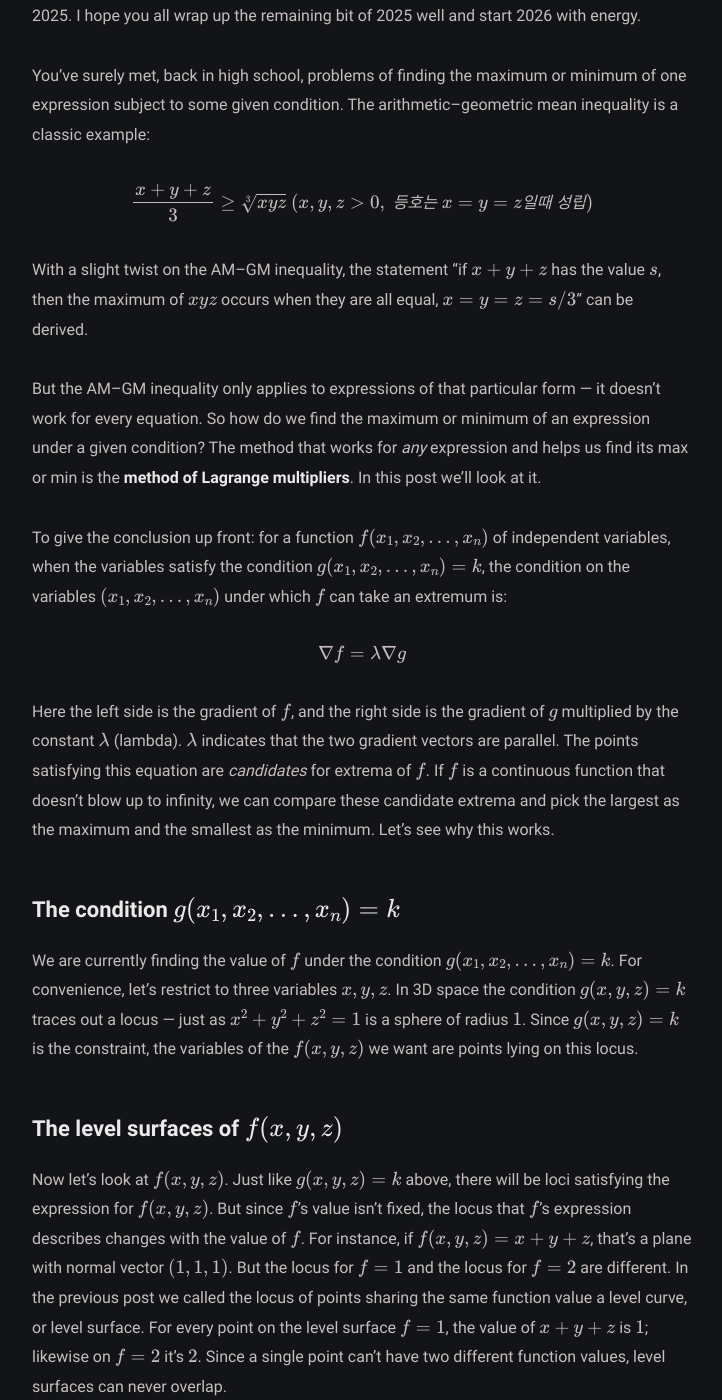
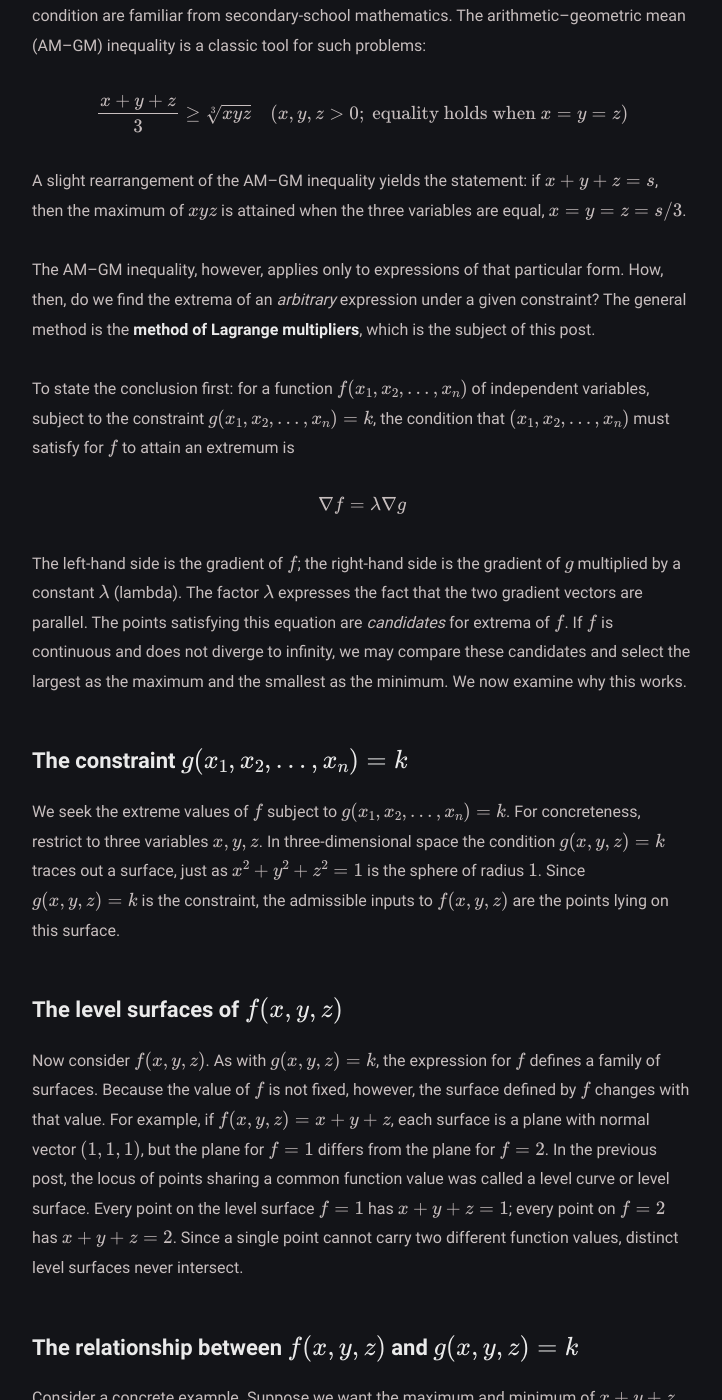
Before and after one commit to Oasisforhaanee/Oasisforhaanee.github.io, a Jekyll site: the page built from _posts/2025-12-25-lagrange-multipliers.md, in a window 1280 px wide and 1400 px high, scrolled down 421 px. Shown: the whole window, without its empty margins (278-1000 px from the left). Built offline with Jekyll 4.4.1, drawn with Linux system fonts in a browser that asks for light colours; comment, search, counter and statistics services are not loaded; some of the changed text lies outside the part shown.

Commit message:
Rewrite post: 2025-12-25-lagrange-multipliers

```diff
--- a/_posts/2025-12-25-lagrange-multipliers.md
+++ b/_posts/2025-12-25-lagrange-multipliers.md
@@ -11,81 +11,79 @@
 
 ---
 
-Hello everyone. Merry Christmas. Luckily it didn't snow. This will probably be my last post of 2025. I hope you all wrap up the remaining bit of 2025 well and start 2026 with energy.
+Problems that ask for the maximum or minimum of an expression subject to a given condition are familiar from secondary-school mathematics. The arithmetic–geometric mean (AM–GM) inequality is a classic tool for such problems:
 
-You've surely met, back in high school, problems of finding the maximum or minimum of one expression subject to some given condition. The arithmetic–geometric mean inequality is a classic example:
+$$\frac{x+y+z}{3}\ge \sqrt[3]{xyz}\quad (x,y,z>0;\ \text{equality holds when } x=y=z)$$
 
-$$\frac{x+y+z}{3}\ge \sqrt[3]{xyz}\ (x,y,z>0,\ 등호는\ x=y=z일때\ 성립)$$
+A slight rearrangement of the AM–GM inequality yields the statement: if $x+y+z=s$, then the maximum of $xyz$ is attained when the three variables are equal, $x=y=z=s/3$.
 
-With a slight twist on the AM–GM inequality, the statement "if $x+y+z$ has the value $s$, then the maximum of $xyz$ occurs when they are all equal, $x=y=z=s/3$" can be derived.
+The AM–GM inequality, however, applies only to expressions of that particular form. How, then, do we find the extrema of an *arbitrary* expression under a given constraint? The general method is the **method of Lagrange multipliers**, which is the subject of this post.
 
-But the AM–GM inequality only applies to expressions of that particular form — it doesn't work for every equation. So how do we find the maximum or minimum of an expression under a given condition? The method that works for *any* expression and helps us find its max or min is the **method of Lagrange multipliers**. In this post we'll look at it.
-
-To give the conclusion up front: for a function $f(x_1,x_2,\dots,x_n)$ of independent variables, when the variables satisfy the condition $g(x_1,x_2,\dots,x_n)=k$, the condition on the variables $(x_1,x_2,\dots,x_n)$ under which $f$ can take an extremum is:
+To state the conclusion first: for a function $f(x_1,x_2,\dots,x_n)$ of independent variables, subject to the constraint $g(x_1,x_2,\dots,x_n)=k$, the condition that $(x_1,x_2,\dots,x_n)$ must satisfy for $f$ to attain an extremum is
 
 $$\nabla f=\lambda \nabla g$$
 
-Here the left side is the gradient of $f$, and the right side is the gradient of $g$ multiplied by the constant $\lambda$ (lambda). $\lambda$ indicates that the two gradient vectors are parallel. The points satisfying this equation are *candidates* for extrema of $f$. If $f$ is a continuous function that doesn't blow up to infinity, we can compare these candidate extrema and pick the largest as the maximum and the smallest as the minimum. Let's see why this works.
+The left-hand side is the gradient of $f$; the right-hand side is the gradient of $g$ multiplied by a constant $\lambda$ (lambda). The factor $\lambda$ expresses the fact that the two gradient vectors are parallel. The points satisfying this equation are *candidates* for extrema of $f$. If $f$ is continuous and does not diverge to infinity, we may compare these candidates and select the largest as the maximum and the smallest as the minimum. We now examine why this works.
 
-## The condition $g(x_1,x_2,\dots,x_n)=k$
+## The constraint $g(x_1,x_2,\dots,x_n)=k$
 
-We are currently finding the value of $f$ under the condition $g(x_1,x_2,\dots,x_n)=k$. For convenience, let's restrict to three variables $x,y,z$. In 3D space the condition $g(x,y,z)=k$ traces out a locus — just as $x^2+y^2+z^2=1$ is a sphere of radius $1$. Since $g(x,y,z)=k$ is the constraint, the variables of the $f(x,y,z)$ we want are points lying on this locus.
+We seek the extreme values of $f$ subject to $g(x_1,x_2,\dots,x_n)=k$. For concreteness, restrict to three variables $x,y,z$. In three-dimensional space the condition $g(x,y,z)=k$ traces out a surface, just as $x^2+y^2+z^2=1$ is the sphere of radius $1$. Since $g(x,y,z)=k$ is the constraint, the admissible inputs to $f(x,y,z)$ are the points lying on this surface.
 
 ## The level surfaces of $f(x,y,z)$
 
-Now let's look at $f(x,y,z)$. Just like $g(x,y,z)=k$ above, there will be loci satisfying the expression for $f(x,y,z)$. But since $f$'s value isn't fixed, the locus that $f$'s expression describes changes with the value of $f$. For instance, if $f(x,y,z)=x+y+z$, that's a plane with normal vector $(1,1,1)$. But the locus for $f=1$ and the locus for $f=2$ are different. In the previous post we called the locus of points sharing the same function value a level curve, or level surface. For every point on the level surface $f=1$, the value of $x+y+z$ is $1$; likewise on $f=2$ it's $2$. Since a single point can't have two different function values, level surfaces can never overlap.
+Now consider $f(x,y,z)$. As with $g(x,y,z)=k$, the expression for $f$ defines a family of surfaces. Because the value of $f$ is not fixed, however, the surface defined by $f$ changes with that value. For example, if $f(x,y,z)=x+y+z$, each surface is a plane with normal vector $(1,1,1)$, but the plane for $f=1$ differs from the plane for $f=2$. In the previous post, the locus of points sharing a common function value was called a level curve or level surface. Every point on the level surface $f=1$ has $x+y+z=1$; every point on $f=2$ has $x+y+z=2$. Since a single point cannot carry two different function values, distinct level surfaces never intersect.
 
 ## The relationship between $f(x,y,z)$ and $g(x,y,z)=k$
 
-Let's take an example. Suppose we want the max or min of $x+y+z$ subject to $x^2+y^2+z^2=1$. Then $g=k$ and $f$ are:
+Consider a concrete example. Suppose we want the maximum and minimum of $x+y+z$ subject to $x^2+y^2+z^2=1$. Then $g=k$ and $f$ are
 
 $$g(x,y,z)=x^2+y^2+z^2=1$$
 
 $$f(x,y,z)=x+y+z$$
 
-Now let's connect the two. Over the points on the locus satisfying $g(x,y,z)=k$, we must make the value of $f(x,y,z)$ as large or as small as possible. First, here is the locus of $g$.
+We now relate the two. Among the points on the surface $g(x,y,z)=k$, we want to make $f(x,y,z)$ as large or as small as possible. First, here is the constraint surface $g$.
 
 ![The graph of $x^2+y^2+z^2=1$.](/assets/img/Screenshot_20251225_203847_Chrome.jpg)
 
 The graph of $x^2+y^2+z^2=1$
 
-Over the points of this locus, let's lay out the level surfaces corresponding to the values of $x+y+z$.
+Over this surface, we lay out the level surfaces corresponding to various values of $x+y+z$.
 
 ![The level surfaces of $x+y+z$ over the sphere $x^2+y^2+z^2=1$.](/assets/img/Screenshot_20251225_204224_Chrome.jpg)
 
 The graph of $x^2+y^2+z^2=1$ together with $x+y+z=1$
 
-The overlap of $x+y+z=1$ and $x^2+y^2+z^2=1$ is the locus of solutions satisfying both equations. So is the maximum of $x+y+z$ equal to $1$? Looking at this picture, clearly not. As $x+y+z$ grows larger, the plane equation shifts in the $+x,+y,+z$ direction, yet it still intersects $x^2+y^2+z^2=1$. Here is the same figure with $x+y+z=1.5$ added.
+The intersection of $x+y+z=1$ and $x^2+y^2+z^2=1$ is the set of points satisfying both equations. Is the maximum of $x+y+z$ therefore equal to $1$? Clearly not. As $x+y+z$ increases, the plane shifts in the $(+x,+y,+z)$ direction, yet it still intersects the sphere. The figure below adds the plane $x+y+z=1.5$.
 
 ![Adding the plane $x+y+z=1.5$, which still meets the sphere.](/assets/img/Screenshot_20251225_205923_Chrome.jpg)
 
 The graph of $x+y+z=1$ (left) and $x+y+z=1.5$ (right)
 
-We see that even the $x+y+z=1.5$ plane still intersects $x^2+y^2+z^2=1$. So if we keep increasing the value of $f$, and finally find the point where it last meets $g$, we can guess that the maximum of $f$ occurs at that point. And we also see that at that point the level surfaces of $g$ and $f$ are tangent. This is the heart of the method of Lagrange multipliers: the point where the two level surfaces are tangent serves as a candidate extremum of $f$.
+Even the plane $x+y+z=1.5$ still intersects $x^2+y^2+z^2=1$. If we continue to increase the value of $f$ and locate the last point at which the plane still touches $g$, we may expect the maximum of $f$ to occur there. At that point the level surfaces of $f$ and $g$ are tangent. This is the heart of the method of Lagrange multipliers: a point where the two level surfaces are tangent is a candidate extremum of $f$.
 
-Why a *candidate* extremum? We haven't studied it yet, but it's because that point could be a saddle point. Briefly, think of it as similar to an inflection point of a cubic in 3D. $f$ and $g$ are tangent even at a saddle point. But this doesn't cause a problem for finding max/min — even if we include saddle points along with the extrema, the max and min will after all come from the actual extrema, not the saddles.
+Why only a *candidate*? Because such a point may be a saddle point. Briefly, a saddle point is the three-dimensional analogue of an inflection point of a cubic; $f$ and $g$ are tangent at a saddle point as well. This causes no difficulty for finding the maximum and minimum, however: even if saddle points are included among the candidates, the maximum and minimum will be taken at the genuine extrema, not at the saddles.
 
 ![Visualizing a saddle point on the hyperbolic paraboloid $z=x^2-y^2$.](/assets/img/saddle_point_hyperbolic_paraboloid.jpg)
 
-The shape of a saddle point — the hyperbolic paraboloid $z=x^2-y^2$, with a minimum along the $x$-axis and a maximum along the $y$-axis meeting at $(0,0,0)$.
+The shape of a saddle point—the hyperbolic paraboloid $z=x^2-y^2$, with a minimum along the $x$-axis and a maximum along the $y$-axis meeting at $(0,0,0)$.
 
-Now we know that candidate extrema of $f$ and $g$ can appear. To find them we use the gradient. In the previous post (on partial derivatives and the gradient) we said the gradient vector is perpendicular to the level surface. $f$ and $g$ being tangent means that at the point of tangency the two gradient vectors are parallel — i.e., they stand in a constant-multiple proportion. In formula form:
+We now know that candidate extrema arise where the level surfaces of $f$ and $g$ are tangent. To locate them, we use the gradient. In the previous post on partial derivatives and the gradient, we showed that the gradient vector is perpendicular to the level surface. Tangency of $f$ and $g$ therefore means that at the point of contact the two gradient vectors are parallel—that is, one is a constant multiple of the other. In symbols:
 
 $$\nabla f=\lambda \nabla g$$
 
-Here the upside-down triangle is the operator that computes the gradient. $\lambda$ tells us the two gradient vectors are constant multiples of each other. Let's solve the example above using this equation. The gradients of $f$ and $g$ are:
+Here the inverted triangle is the gradient operator, and $\lambda$ expresses that the two gradient vectors are proportional. We now solve the example above using this equation. The gradients of $f$ and $g$ are
 
 $$\nabla f=\left(\frac{\partial f}{\partial x},\frac{\partial f}{\partial y},\frac{\partial f}{\partial z}\right)=\left(1,\ 1,\ 1\right)$$
 
 $$\nabla g=\left(\frac{\partial g}{\partial x},\frac{\partial g}{\partial y},\frac{\partial g}{\partial z}\right)=(2x,2y,2z)$$
 
-So $(1,1,1)=\lambda(2x,2y,2z)$, which gives:
+Thus $(1,1,1)=\lambda(2x,2y,2z)$, which gives
 
 $$\nabla f=\lambda \nabla g=(1,1,1)=\lambda (2x,2y,2z)$$
 
 $$x=y=z=\frac{1}{2\lambda }$$
 
-Substituting these into the constraint $g$ yields the value of $\lambda$. With $x^2+y^2+z^2=1$ we get:
+Substituting into the constraint $g$ determines $\lambda$. With $x^2+y^2+z^2=1$,
 
 $$\left(\frac{1}{2\lambda }\right)^2+\left(\frac{1}{2\lambda }\right)^2+\left(\frac{1}{2\lambda }\right)^2=1$$
 
@@ -93,7 +91,7 @@
 
 $$\lambda =\pm \frac{\sqrt{3}}{2}$$
 
-And therefore:
+Therefore
 
 $$x=y=z=\pm \frac{1}{\sqrt{3}}$$
 
@@ -101,18 +99,16 @@
 
 $$f\left(-\frac{1}{\sqrt{3}},-\frac{1}{\sqrt{3}},-\frac{1}{\sqrt{3}}\right)=-\frac{3}{\sqrt{3}}=-\sqrt{3}$$
 
-These values are the candidate extrema of $f$. Since this equation yields both the max and the min (because it's defined on a closed bounded set — the detailed explanation is omitted), we naturally find the maximum to be $\sqrt{3}$ and the minimum to be $-\sqrt{3}$.
+These are the candidate extrema of $f$. Since this problem is posed on a closed and bounded set, both a maximum and a minimum must exist (the detailed justification is omitted), and we conclude that the maximum is $\sqrt{3}$ and the minimum is $-\sqrt{3}$.
 
 ![The planes $x+y+z=-\sqrt3$ (left) and $x+y+z=\sqrt3$ (right); they are perfectly tangent to $g$.](/assets/img/Screenshot_20251225_213042_Chrome.jpg)
 
-The graphs of $x+y+z=-\sqrt3$ (left) and $x+y+z=\sqrt3$ (right); you can see they are perfectly tangent to $g$.
+The graphs of $x+y+z=-\sqrt3$ (left) and $x+y+z=\sqrt3$ (right); both are tangent to $g$.
 
-The core of the Lagrange multiplier method — for finding the max of an arbitrary expression under constraints — is that an extremum can occur where the constraint locus and the level surface of the expression are tangent. Since tangency means the gradient vectors are parallel, we solve using this fact. That is the method of Lagrange multipliers.
+The core idea of the method of Lagrange multipliers—for finding the extrema of an arbitrary expression under a constraint—is that an extremum can occur only where the constraint surface and a level surface of the objective are tangent. Since tangency means the gradient vectors are parallel, we solve for the points where this holds.
 
-Of course the method has limitations. The points we find are only *candidates* for extrema, so they might not actually be extrema. Also, if a huge number of extrema appear, the computation becomes massive. But in that it singles out the candidate points for the max/min among infinitely many points, it is nearly indispensable for problems of maximizing or minimizing a function under given conditions, so it's worth learning.
-
-Thanks for reading this long post. Have a great end of the year, and I hope you're well prepared for the coming 2026. Merry Christmas!
+The method has limitations. The points found are only *candidates* for extrema and need not actually be extrema. If a very large number of candidates appear, the computation becomes heavy. Nevertheless, because it isolates a finite set of candidate points from infinitely many possibilities, it is nearly indispensable for constrained optimization problems and is well worth mastering.
 
 ---
 
-*This post was written from my own perspective, so it may contain errors. Questions are always welcome — feel free to ask anytime.*
+*This post reflects my own understanding, so there may be errors. Questions are always welcome, so feel free to ask.*
```
